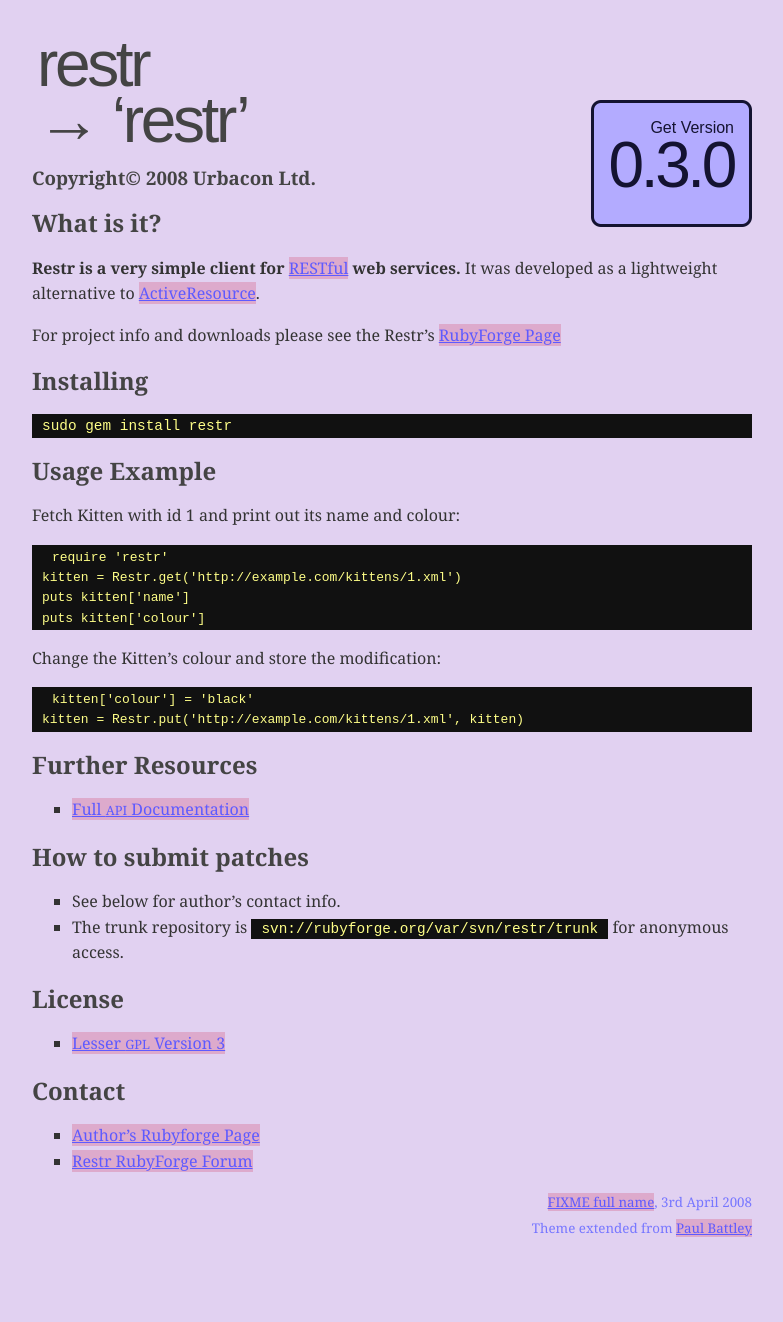
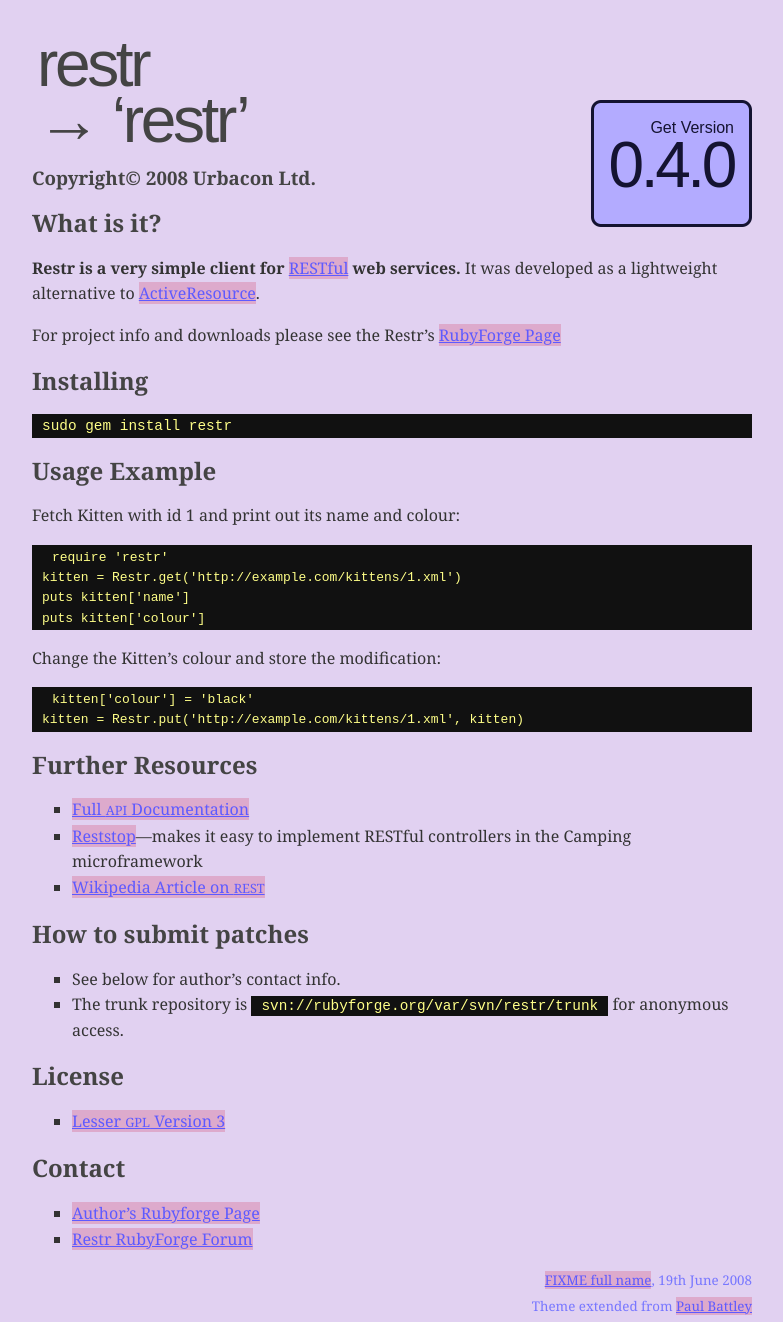
Before and after one commit to zuk/restr, a plain HTML site: page website/index.html in a window 1280 px wide. Shown: the whole page, without its empty margins (248-1031 px from the left). Before the commit the page ends 1255 px from the top, so only its background shows below. Drawn offline with Linux system fonts and the light colour scheme.

Commit message:
minor updates to rubyforge website
git-svn-id: svn+ssh://rubyforge.org/var/svn/restr/trunk@18 323d99bf-2bc9-4860-b5ae-bc2019f3fcb7

```diff
--- a/website/index.html
+++ b/website/index.html
@@ -33,7 +33,7 @@
     <h1>restr</h1>
     <div id="version" class="clickable" onclick='document.location = "http://rubyforge.org/projects/restr"; return false'>
       <p>Get Version</p>
-      <a href="http://rubyforge.org/projects/restr" class="numbers">0.3.0</a>
+      <a href="http://rubyforge.org/projects/restr" class="numbers">0.4.0</a>
     </div>
     <h1>&#x2192; &#8216;restr&#8217;</h1>
 
@@ -48,7 +48,8 @@
 It was developed as a lightweight alternative to <a href="http://api.rubyonrails.com/files/vendor/rails/activeresource/README.html">ActiveResource</a>.</p>
 
 
-	<p>For project info and downloads please see the Restr&#8217;s <a href="http://rubyforge.org/projects/restr">RubyForge Page</a></p>
+	<p>For project info and downloads please see the Restr&#8217;s
+<a href="http://rubyforge.org/projects/restr">RubyForge Page</a></p>
 
 
 	<h2>Installing</h2>
@@ -81,6 +82,9 @@ kitten = Restr.put('http://example.com/kittens/1.xml', kitten)</code></pre>
 
 	<ul>
 	<li><a href="http://restr.rubyforge.org/rdoc/" title="RDocs">Full <span class="caps">API</span> Documentation</a></li>
+		<li><a href="http://rubyforge.org/projects/reststop/">Reststop</a>&#8212;makes it easy to
+   implement RESTful controllers in the Camping microframework</li>
+		<li><a href="http://en.wikipedia.org/wiki/Representational_State_Transfer">Wikipedia Article on <span class="caps">REST</span></a></li>
 	</ul>
 
 
@@ -109,7 +113,7 @@ kitten = Restr.put('http://example.com/kittens/1.xml', kitten)</code></pre>
 		<li><a href="http://rubyforge.org/forum/?group_id=5848">Restr RubyForge Forum</a></li>
 	</ul>
     <p class="coda">
-      <a href="FIXME email">FIXME full name</a>, 3rd April 2008<br>
+      <a href="FIXME email">FIXME full name</a>, 19th June 2008<br>
       Theme extended from <a href="http://rb2js.rubyforge.org/">Paul Battley</a>
     </p>
 </div>
```
Also changed, not shown: website/index.txt.
